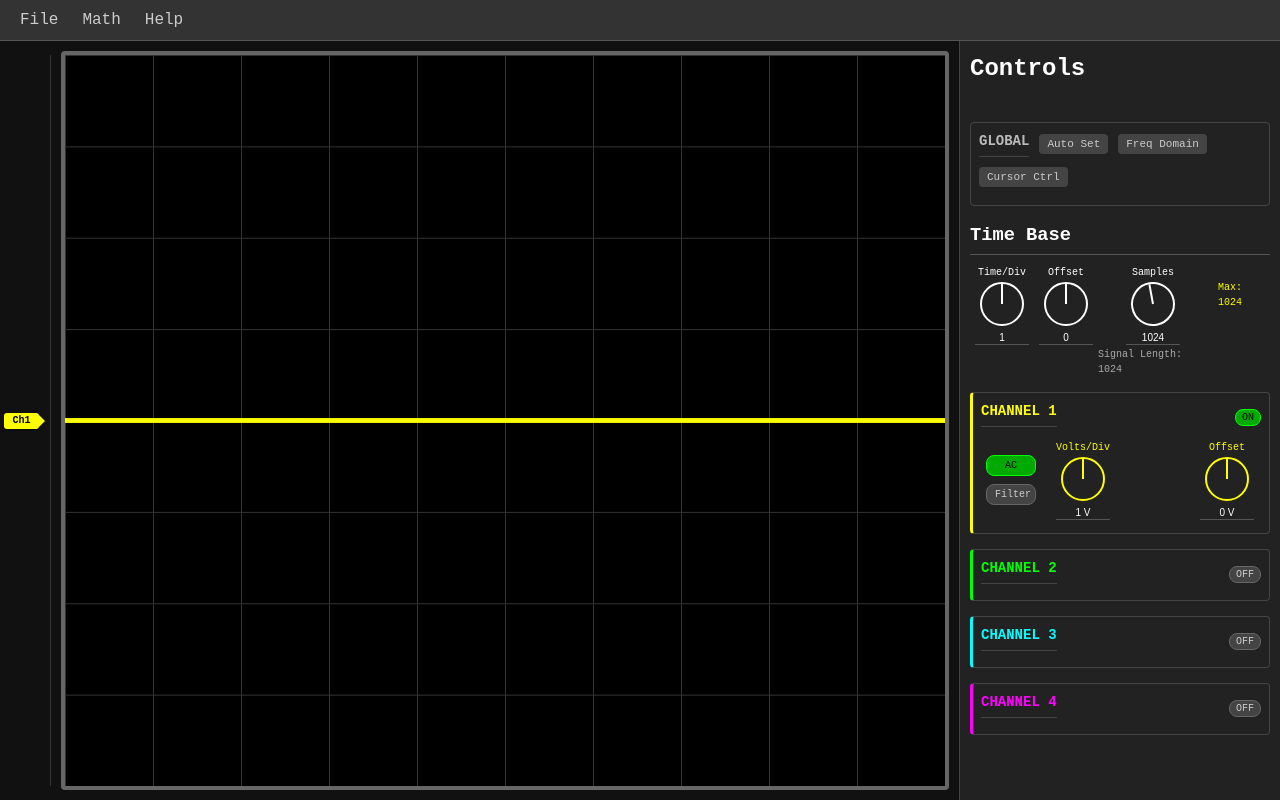
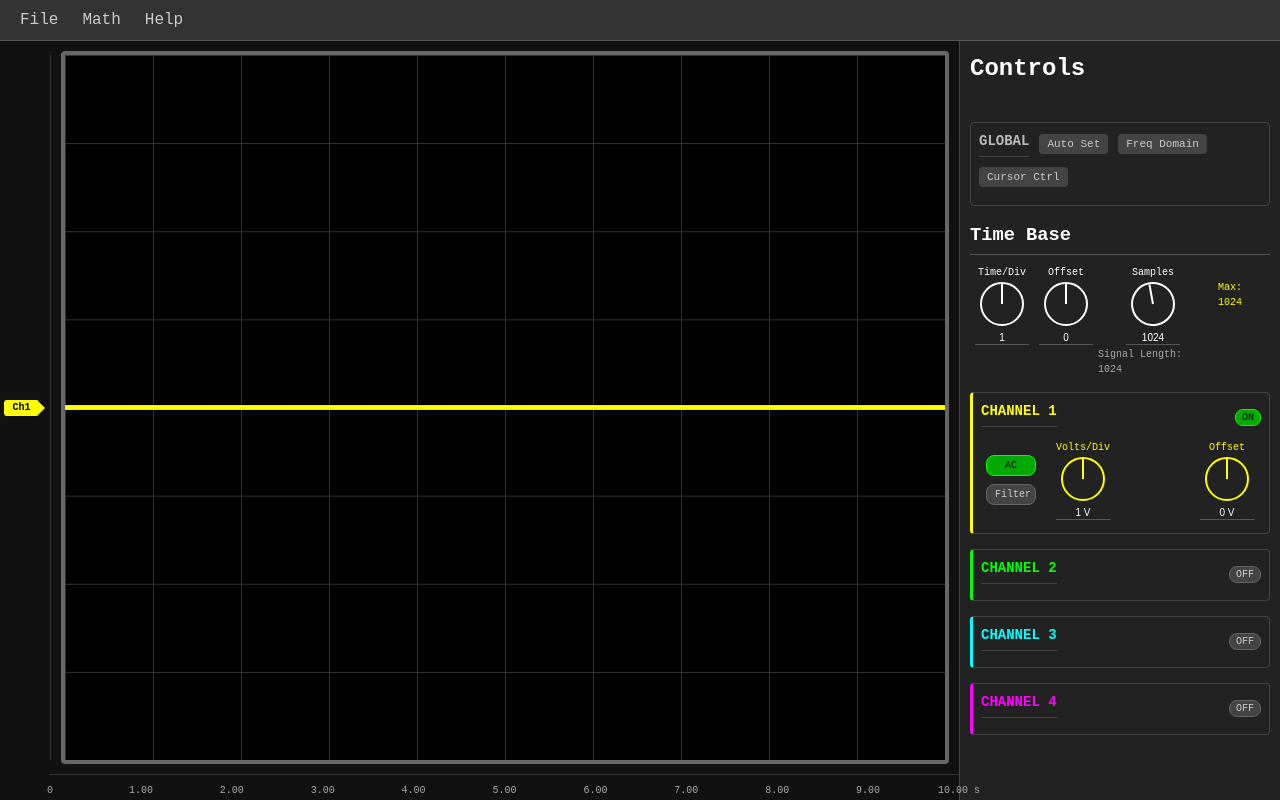
Before and after one commit to emunozgutier/ScopePlot, a React (Vite) app: page / in a window 1280 px wide. Built offline with nearby package versions, Linux system fonts and the light colour scheme.

Commit message:
Add dynamic x-axis labels to Display component
Refactored the Display layout to include a bottom area with dynamically generated x-axis labels based on time or frequency domain. Introduced a helper for label formatting and improved overall structure for better clarity and usability.

```diff
--- a/src/module/Display.jsx
+++ b/src/module/Display.jsx
@@ -12,6 +12,8 @@ import { defaultSignal } from '../utils/SignalGenerator';
 const Display = () => {
     const { controlPanelData, updateControlPanelData } = useControlPanelStore();
     const { signalList, updateTimeData, cursor, setCursorIndex } = useSignalStore();
+
+    const sidebarWidth = 50;
 
     // Simulation Time Ref
     const timeRef = useRef(0);
@@ -156,8 +158,45 @@ const Display = () => {
         setCursorIndex(newIndex);
     };
 
+    // Helper to format labels
+    const formatLabel = (val) => {
+        if (val === 0) return "0";
+        if (Math.abs(val) < 0.01) return val.toExponential(1);
+        if (Math.abs(val) >= 1000) return val.toExponential(1);
+        return val.toFixed(2);
+    };
+
+    const renderXAxisLabels = () => {
+        const labels = [];
+        const scale = showFrequency ? (controlPanelData.freqPerUnit || 1) : (controlPanelData.timePerUnit || 1);
+        const offset = showFrequency ? (controlPanelData.freqOffset || 0) : (controlPanelData.timeOffset || 0);
+
+        for (let i = 0; i <= widthUnits; i++) {
+            // Calculate value at this grid line
+            // svgX = i (0 to 10)
+            // val = svgX * scale - offset
+            const val = i * scale - offset;
+            labels.push(
+                <div key={i} style={{
+                    position: 'absolute',
+                    left: `${(i / widthUnits) * 100}%`,
+                    transform: 'translateX(-50%)',
+                    bottom: '2px',
+                    fontSize: '10px',
+                    color: '#aaa',
+                    whiteSpace: 'nowrap'
+                }}>
+                    {formatLabel(val)} {showFrequency && i === widthUnits ? 'Hz' : (i === widthUnits ? 's' : '')}
+                </div>
+            );
+        }
+        return labels;
+    };
+
     return (
-        <div style={{ display: 'flex', flex: 1, minWidth: 0, height: '100%', position: 'relative' }}>
+        <div style={{ display: 'flex', flexDirection: 'column', height: '100%', flex: 1, minWidth: 0 }}>
+            {/* Top Area: Sidebar + Plot */}
+            <div style={{ display: 'flex', flex: 1, minHeight: 0, position: 'relative' }}>
                 {/* Sidebar for Offset Tabs */}
                 <div
                     style={{
@@ -243,6 +282,17 @@ const Display = () => {
                     ))}
                 </div>
             </div>
+
+            {/* Bottom Area: X-Axis Labels */}
+            <div style={{
+                height: '25px',
+                position: 'relative',
+                marginLeft: '50px', // Match sidebar width
+                borderTop: '1px solid #333'
+            }}>
+                {renderXAxisLabels()}
+            </div>
+        </div>
     );
 };
 
```
Lines whose indentation alone changed are shown as unchanged.
